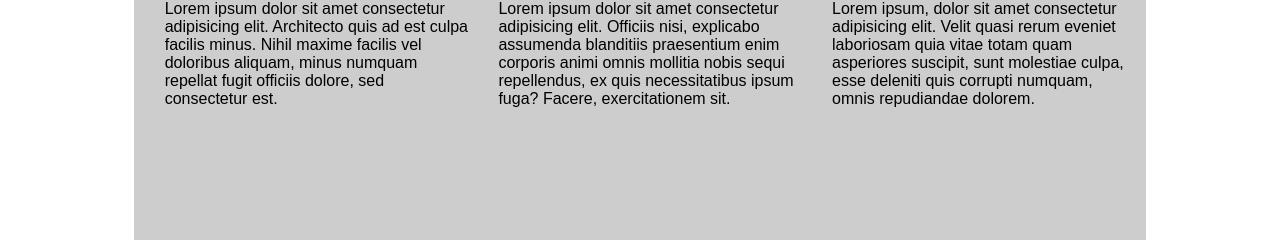
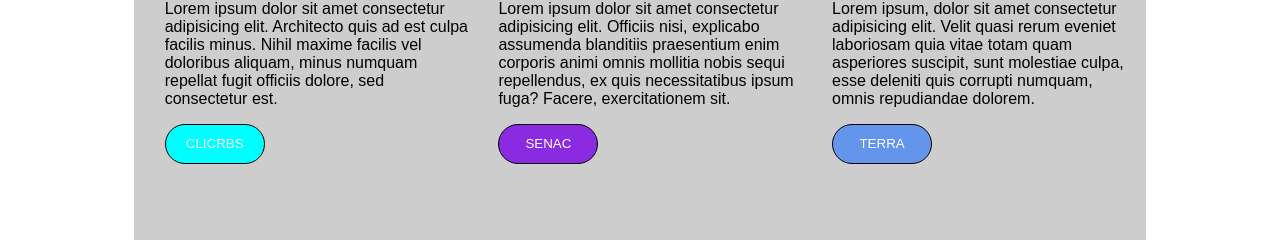
Before and after one commit to Jonasuwu/Site-without-ID-Class, a plain HTML site: page index.html in a window 1280 px wide. Shown: the part 1422-1670 px from the top of the page. Drawn offline with Linux system fonts and the light colour scheme.

Commit message:
CHANGES
ADDED BUTTONS

```diff
--- a/index.html
+++ b/index.html
@@ -54,6 +54,8 @@
 
 <p>Lorem ipsum dolor sit amet consectetur adipisicing elit. Architecto quis ad est culpa facilis minus. Nihil maxime facilis vel doloribus aliquam, minus numquam repellat fugit officiis dolore, sed consectetur est.</p>
 
+<input name="CLIC" type="button" value="CLICRBS">
+
 </section>
 
 <section>
@@ -63,6 +65,8 @@
 <img src="https://upload.wikimedia.org/wikipedia/commons/a/a8/Antarctica_blue_white_blue.jpg">
 
 <p>Lorem ipsum dolor sit amet consectetur adipisicing elit. Officiis nisi, explicabo assumenda blanditiis praesentium enim corporis animi omnis mollitia nobis sequi repellendus, ex quis necessitatibus ipsum fuga? Facere, exercitationem sit.</p>
+
+<input name="SENAC" type="button" value="SENAC">
 
 </section>
 
@@ -75,9 +79,9 @@
 <p>Lorem ipsum, dolor sit amet consectetur adipisicing elit. Velit quasi rerum eveniet laboriosam quia vitae totam quam asperiores suscipit, sunt molestiae culpa, esse deleniti quis corrupti numquam, omnis repudiandae dolorem.
 </p>
 
+<input name="TERRA" type="button" value="TERRA">
+
 </section>
-
-
 
 
 </footer>
--- a/style.css
+++ b/style.css
@@ -137,3 +137,44 @@ height: 200px;
 
 
 }
+
+section input {
+
+border: 1px solid black;
+
+border-radius: 40px;
+
+width: 100px;
+
+height: 40px;
+
+color: black;
+
+
+}
+
+input[name="CLIC"] {
+
+
+background-color: aqua;
+
+color: white;
+
+}
+
+input[name="SENAC"] {
+
+background-color: blueviolet;
+
+
+color: white;
+
+}
+
+input[name="TERRA"] {
+
+background-color: cornflowerblue;
+
+color: white;
+
+}
```
